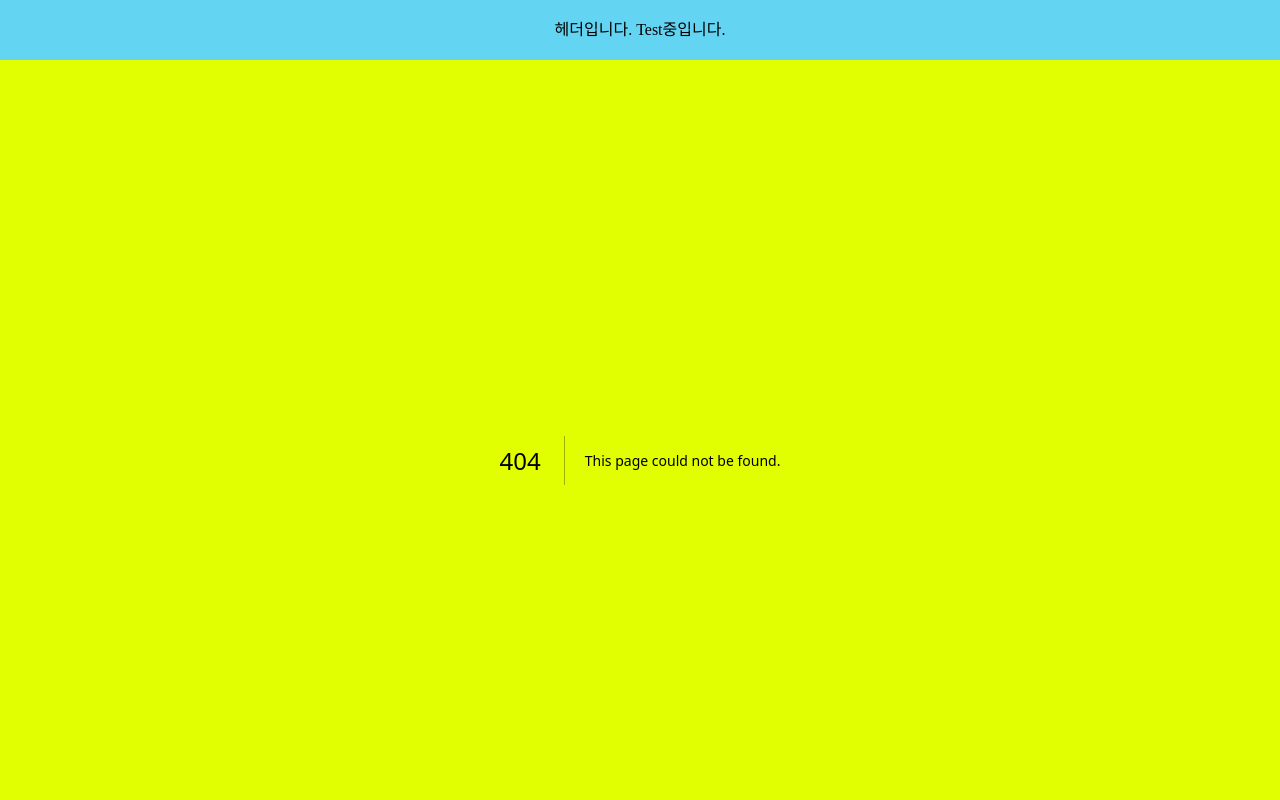
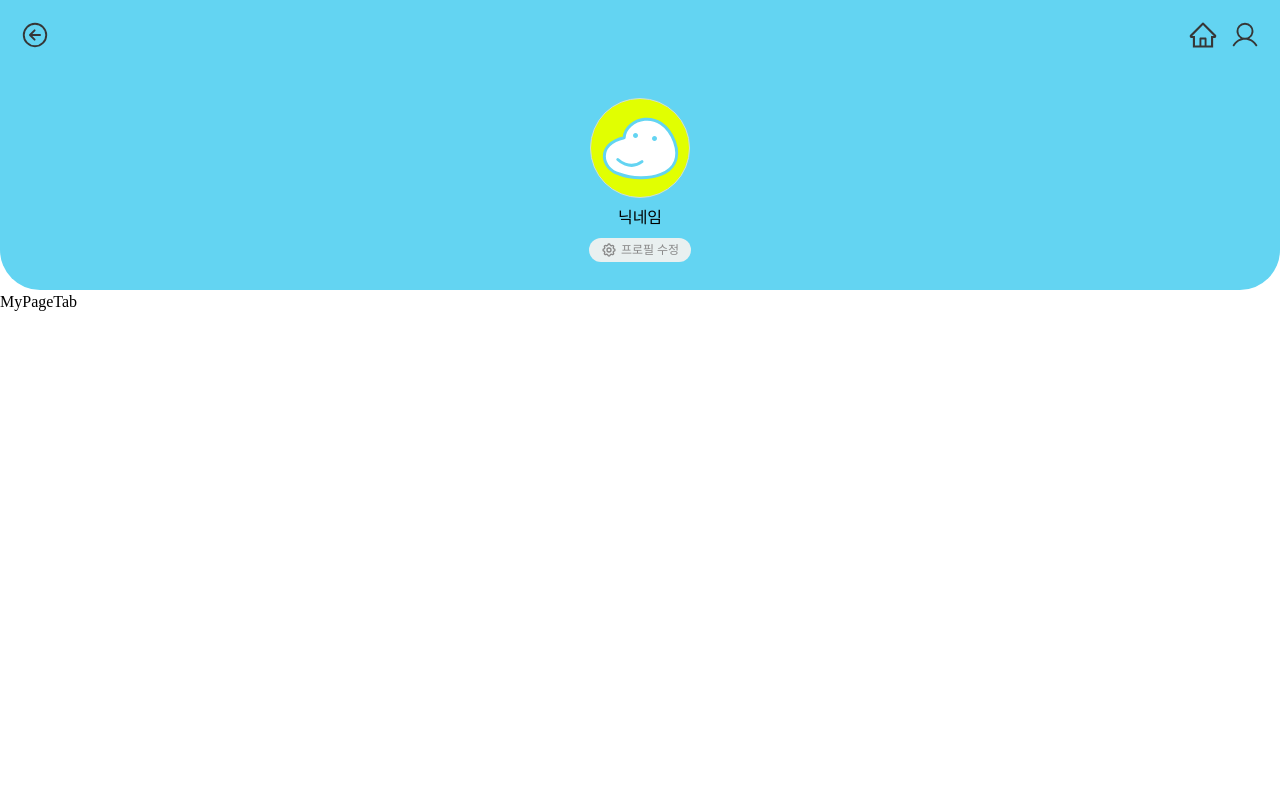
Before and after one commit to uniS2/WonT-Next, a Next.js app: page /mypage in a window 1280 px wide. Before the commit this address had no page. Shown: the top 800 px of the page. Built offline with nearby package versions, Linux system fonts and the light colour scheme.

Commit message:
[Style] 마이페이지 마크업 및 스타일링 진행중

```diff
--- /dev/null
+++ b/src/app/mypage/components/DefaultProfile.tsx
@@ -0,0 +1,14 @@
+import React from 'react'
+
+function DefaultProfile() {
+  return (
+    <svg xmlns="http://www.w3.org/2000/svg" width="89" height="89" viewBox="0 0 89 89" fill="none">
+    <path d="M28.1757 33.6937C29.0268 14.7497 65.031 2.2396 78.5182 37.6931C90.6926 72.6701 48.0616 79.3321 23.3493 69.9742C5.02456 65.0421 0.0609589 39.9645 28.1757 33.69V33.6937Z" fill="white" stroke="#63D4F2" stroke-width="3" stroke-linecap="round" stroke-linejoin="round"/>
+    <path d="M21.79 55.5117C21.79 55.5117 33.5121 67.0724 45.9925 57.6681" stroke="#63D4F2" stroke-width="3" stroke-linecap="round" stroke-linejoin="round"/>
+    <path d="M39.5 34C40.8807 34 42 32.8807 42 31.5C42 30.1193 40.8807 29 39.5 29C38.1193 29 37 30.1193 37 31.5C37 32.8807 38.1193 34 39.5 34Z" fill="#63D4F2"/>
+    <path d="M58.5 37C59.8807 37 61 35.8807 61 34.5C61 33.1193 59.8807 32 58.5 32C57.1193 32 56 33.1193 56 34.5C56 35.8807 57.1193 37 58.5 37Z" fill="#63D4F2"/>
+  </svg>
+  )
+}
+
+export default DefaultProfile
--- /dev/null
+++ b/src/app/mypage/components/MyBookmarkIcon.tsx
@@ -0,0 +1,10 @@
+
+function MyBookmarkIcon() {
+  return (
+    <svg xmlns="http://www.w3.org/2000/svg" width="24" height="24" viewBox="0 0 24 24" fill="none">
+  <path d="M8 3H16C16.7956 3 17.5587 3.31607 18.1213 3.87868C18.6839 4.44129 19 5.20435 19 6V21L12 18L5 21V6C5 5.20435 5.31607 4.44129 5.87868 3.87868C6.44129 3.31607 7.20435 3 8 3ZM8 4C7.46957 4 6.96086 4.21071 6.58579 4.58579C6.21071 4.96086 6 5.46957 6 6V19.5L12 16.94L18 19.5V6C18 5.46957 17.7893 4.96086 17.4142 4.58579C17.0391 4.21071 16.5304 4 16 4H8Z" fill="#363636"/>
+</svg>
+  )
+}
+
+export default MyBookmarkIcon
--- /dev/null
+++ b/src/app/mypage/components/MyPageTab.tsx
@@ -0,0 +1,8 @@
+
+function MyPageTab() {
+  return (
+    <div>MyPageTab</div>
+  )
+}
+
+export default MyPageTab
--- /dev/null
+++ b/src/app/mypage/components/MyPlanIcon.tsx
@@ -0,0 +1,10 @@
+
+function MyPlanIcon() {
+  return (
+    <svg xmlns="http://www.w3.org/2000/svg" width="24" height="25" viewBox="0 0 24 25" fill="none">
+    <path d="M18.438 5.45431H16.5V4.04631C16.5 3.78431 16.27 3.53431 16 3.54631C15.8681 3.54863 15.7423 3.60205 15.649 3.69532C15.5557 3.78859 15.5023 3.91443 15.5 4.04631V5.45431H8.50001V4.04631C8.50001 3.78431 8.27001 3.53431 8.00001 3.54631C7.86813 3.54863 7.74229 3.60205 7.64902 3.69532C7.55574 3.78859 7.50232 3.91443 7.50001 4.04631V5.45431H5.56201C4.89921 5.45511 4.26379 5.71875 3.79512 6.18742C3.32645 6.65609 3.06281 7.29152 3.06201 7.95431V18.9543C3.06201 20.3333 4.18401 21.4543 5.56201 21.4543H18.437C19.816 21.4543 20.937 20.3333 20.937 18.9543V7.95431C20.9365 7.29161 20.6731 6.65618 20.2045 6.18748C19.736 5.71879 19.1007 5.45511 18.438 5.45431ZM5.56201 6.45431H7.50001V7.04631C7.50001 7.30831 7.73001 7.55831 8.00001 7.54631C8.27101 7.53431 8.50001 7.32631 8.50001 7.04631V6.45431H15.5V7.04631C15.5 7.30831 15.73 7.55831 16 7.54631C16.271 7.53431 16.5 7.32631 16.5 7.04631V6.45431H18.437C19.264 6.45431 19.937 7.12731 19.937 7.95431V9.53831H4.06201V7.95431C4.06201 7.12731 4.73501 6.45431 5.56201 6.45431ZM18.438 20.4543H5.56201C4.73501 20.4543 4.06201 19.7813 4.06201 18.9543V10.5383H19.937V18.9543C19.937 19.352 19.7791 19.7333 19.498 20.0146C19.2169 20.2959 18.8357 20.454 18.438 20.4543Z" fill="#363636"/>
+  </svg>
+  )
+}
+
+export default MyPlanIcon
--- /dev/null
+++ b/src/app/mypage/components/MyReviewIcon.tsx
@@ -0,0 +1,10 @@
+
+function MyReviewIcon() {
+  return (
+    <svg xmlns="http://www.w3.org/2000/svg" width="25" height="24" viewBox="0 0 25 24" fill="none">
+    <path d="M5.115 20C4.66833 20 4.28733 19.8427 3.972 19.528C3.65733 19.2133 3.5 18.8323 3.5 18.385V8.615C3.5 8.16833 3.65733 7.78733 3.972 7.472C4.28667 7.15733 4.66767 7 5.115 7H9.5V5.615C9.5 5.16833 9.65733 4.78733 9.972 4.472C10.2867 4.15733 10.6677 4 11.115 4H13.885C14.3317 4 14.7127 4.15733 15.028 4.472C15.3427 4.78667 15.5 5.16767 15.5 5.615V7H19.885C20.3317 7 20.7127 7.15733 21.028 7.472C21.3427 7.78667 21.5 8.16767 21.5 8.615V18.385C21.5 18.8317 21.3427 19.2127 21.028 19.528C20.7133 19.8427 20.3323 20 19.885 20H5.115ZM10.5 7H14.5V5.615C14.5 5.46167 14.436 5.32067 14.308 5.192C14.1793 5.064 14.0383 5 13.885 5H11.115C10.9617 5 10.8207 5.064 10.692 5.192C10.564 5.32067 10.5 5.46167 10.5 5.615V7ZM7.5 8H5.115C4.96167 8 4.82067 8.064 4.692 8.192C4.564 8.32067 4.5 8.46167 4.5 8.615V18.385C4.5 18.5383 4.564 18.6793 4.692 18.808C4.82067 18.936 4.96167 19 5.115 19H7.5V8ZM16.5 19V8H8.5V19H16.5ZM17.5 8V19H19.885C20.0383 19 20.1793 18.936 20.308 18.808C20.436 18.6793 20.5 18.5383 20.5 18.385V8.615C20.5 8.46167 20.436 8.32067 20.308 8.192C20.1793 8.064 20.0383 8 19.885 8H17.5Z" fill="#363636"/>
+  </svg>
+  )
+}
+
+export default MyReviewIcon
--- /dev/null
+++ b/src/app/mypage/layout.tsx
@@ -0,0 +1,31 @@
+import HeaderMypage from "@/components/header/HeaderMypage";
+import "@/styles/globals.css";
+import Head from "next/head";
+
+
+
+function MyPageLayout({
+  children,
+}: Readonly<{
+  children: React.ReactNode;
+}>) {
+  return (
+    <>
+    <Head>
+        <title>Sign In - WonT</title>
+        <meta
+          name="description"
+          content="행복한 여행을 위한 여행일정 플랫폼입니다."
+        />
+        <link rel="icon" href="/favicon/favicon.ico" />
+      </Head>
+    <HeaderMypage />
+    <section>
+      {children}
+    </section>
+    </>
+  )
+}
+
+
+export default MyPageLayout;
--- /dev/null
+++ b/src/components/header/HeaderMypage.tsx
@@ -0,0 +1,20 @@
+import { AiOutlineHome } from "react-icons/ai";
+import { PiUser } from "react-icons/pi";
+import { IoArrowBackCircleOutline } from "react-icons/io5";
+
+
+function HeaderMypage() {
+  return (
+    <header className="bg-primary p-5">
+    <nav className="flex justify-between gap-3">
+    <IoArrowBackCircleOutline size="30px" color="#363636" />
+    <div className="flex gap-3">
+      <AiOutlineHome size="30px" color="#363636"  />
+      <PiUser  size="30px" color="#363636"/>
+    </div>
+    </nav>
+  </header>
+  )
+}
+
+export default HeaderMypage
--- /dev/null
+++ b/src/pages/mypage/index.tsx
@@ -0,0 +1,26 @@
+
+import DefaultProfile from '@/app/mypage/components/DefaultProfile';
+import MyPageTab from '@/app/mypage/components/MyPageTab';
+import MyPageLayout from '@/app/mypage/layout';
+import { TbSettings } from "react-icons/tb";
+
+
+
+
+function Mypage() {
+  return (
+    <MyPageLayout>
+      <div className='bg-primary w-100% h-[220px] rounded-b-[40px] flex justify-center items-center flex-col gap-2'>
+        <div className='flex justify-center items-center rounded-full border-[#CADDE2] border-[0.0625rem] w-[100px] h-[100px] bg-secondary'><DefaultProfile /></div>
+        <span className=''>닉네임</span>
+        <button className='flex gap-1 rounded-xl px-3 py-1 text-xs text-[#898989] bg-[#E9F0F0]'><TbSettings size="16px"/>프로필 수정</button>
+      </div>
+<MyPageTab />
+      <div>
+
+      </div>
+    </MyPageLayout>
+  );
+}
+
+export default Mypage;
```
